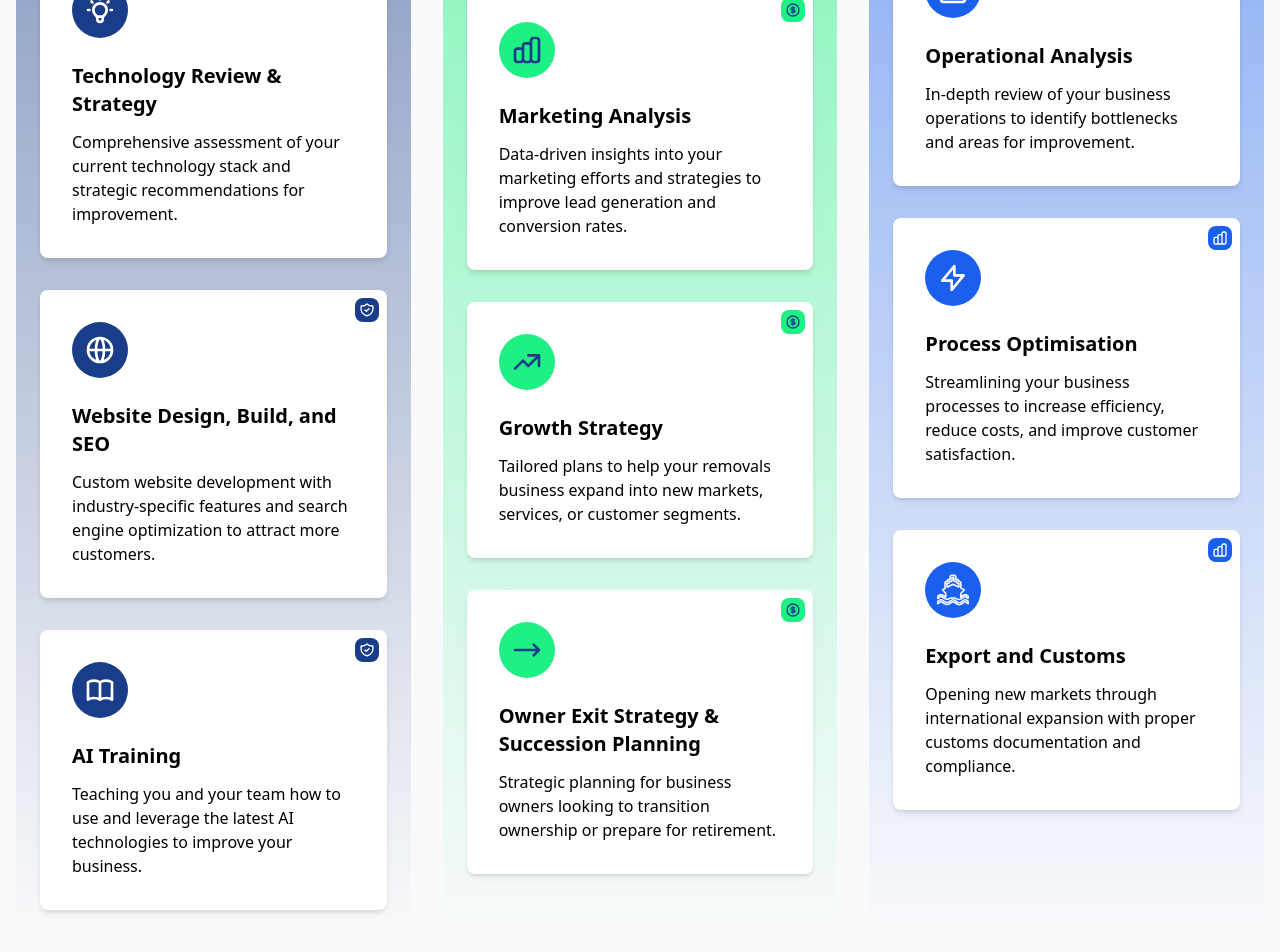
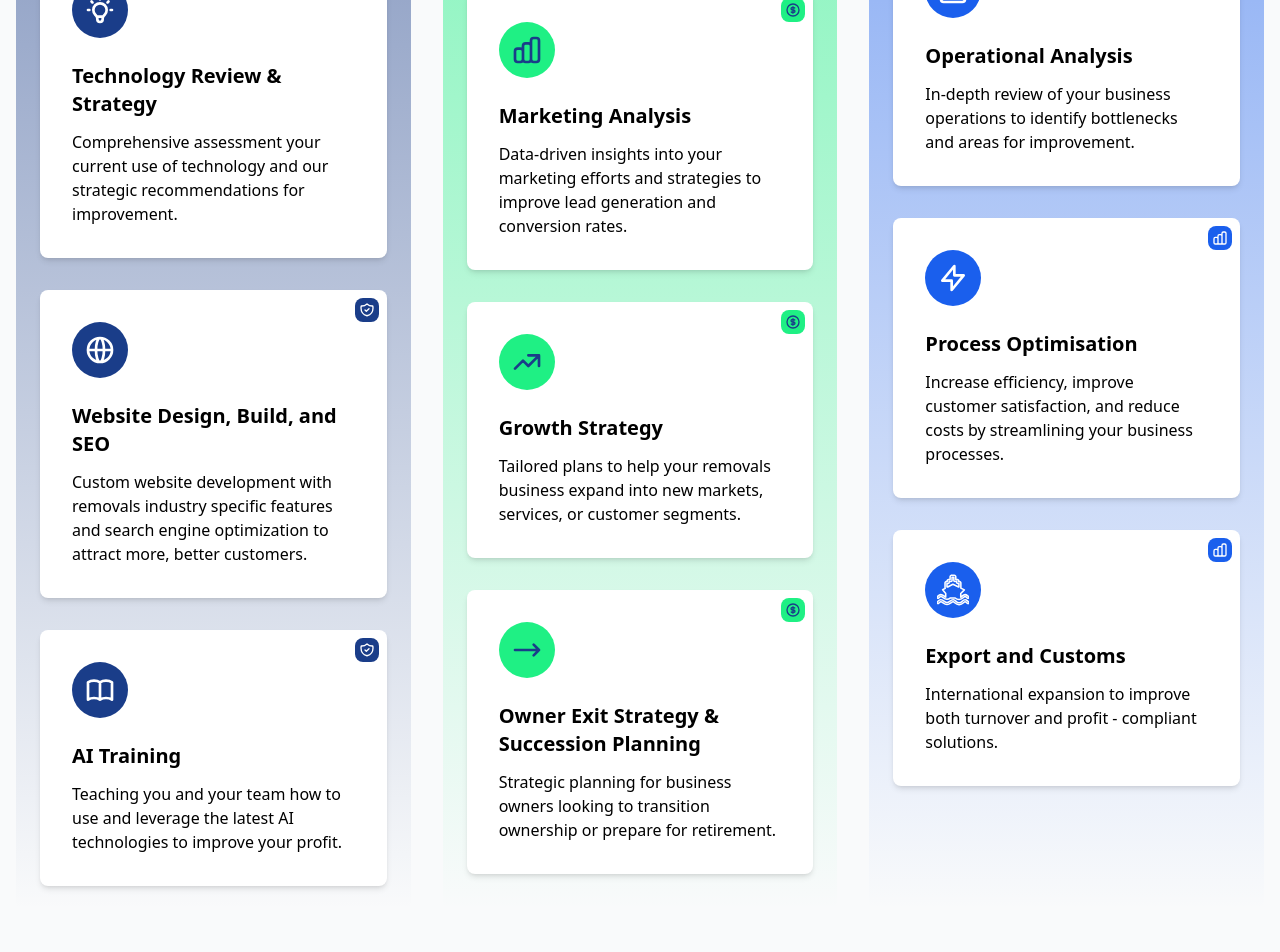
Before and after one commit to indalo-vince/indalo-digital-marketing-site, a Next.js app: page / in a window 1280 px wide. Shown: the part 1900-2852 px from the top of the page. Built offline with nearby package versions, Linux system fonts and the light colour scheme.

Commit message:
Feat: wording changes to the services section.

```diff
--- a/src/app/page.tsx
+++ b/src/app/page.tsx
@@ -173,7 +173,7 @@ export default function Home() {
               </div>
               <ServiceCard
                 title="Technology Review & Strategy"
-                description="Comprehensive assessment of your current technology stack and strategic recommendations for improvement."
+                description="Comprehensive assessment your current use of technology and our strategic recommendations for improvement."
                 solutionType="technology"
                 solutionTitle="Technology Modernization"
                 icon={
@@ -186,7 +186,7 @@ export default function Home() {
 
               <ServiceCard
                 title="Website Design, Build, and SEO"
-                description="Custom website development with industry-specific features and search engine optimization to attract more customers."
+                description="Custom website development with removals industry specific features and search engine optimization to attract more, better customers."
                 solutionType="technology"
                 solutionTitle="Technology Modernization"
                 icon={
@@ -199,7 +199,7 @@ export default function Home() {
 
               <ServiceCard
                 title="AI Training"
-                description="Teaching you and your team how to use and leverage the latest AI technologies to improve your business."
+                description="Teaching you and your team how to use and leverage the latest AI technologies to improve your profit."
                 solutionType="technology"
                 solutionTitle="Technology Modernization"
                 icon={
@@ -280,7 +280,7 @@ export default function Home() {
 
               <ServiceCard
                 title="Process Optimisation"
-                description="Streamlining your business processes to increase efficiency, reduce costs, and improve customer satisfaction."
+                description="Increase efficiency, improve customer satisfaction, and reduce costs by streamlining your business processes."
                 solutionType="operational"
                 solutionTitle="Operational Efficiency"
                 icon={
@@ -293,7 +293,7 @@ export default function Home() {
 
               <ServiceCard
                 title="Export and Customs"
-                description="Opening new markets through international expansion with proper customs documentation and compliance."
+                description="International expansion to improve both turnover and profit - compliant solutions."
                 solutionType="operational"
                 solutionTitle="Operational Efficiency"
                 icon={
```
